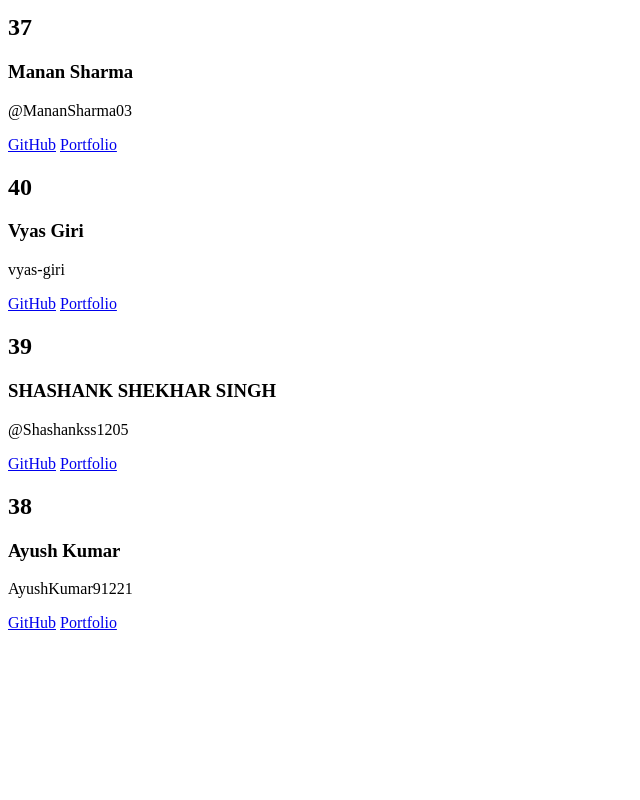
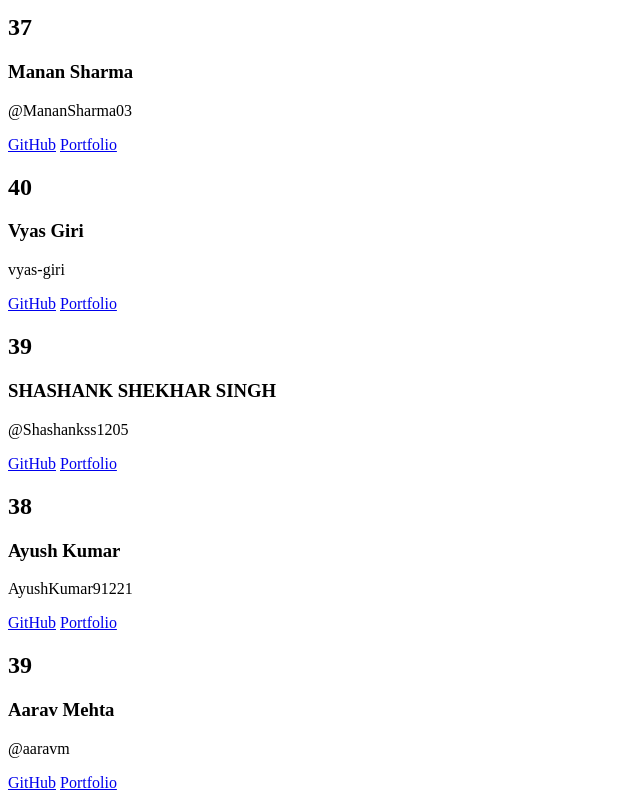
Before and after one commit to CSOC-23/CSOC23-Week-0, a plain HTML site: page index.html in a window 1280 px wide. Shown: the part 8142-8942 px from the top of the page, without its empty margins (0-640 px from the left). Before the commit the page ends 8782 px from the top, so only its background shows below. Drawn offline with nearby package versions, Linux system fonts and the light colour scheme.

Commit message:
adding for @aaravm

```diff
--- a/index.html
+++ b/index.html
@@ -1454,7 +1454,19 @@
 
     </div>
 
-
+    <div class="content">
+      <h2>39</h2>
+      <!-- increment this number in your card -->
+      <h3>Aarav Mehta</h3>
+      <!-- Add your name -->
+      <p>@aaravm</p>
+      <!-- Add your GitHub username -->
+      <a href="https://github.com/aaravm">GitHub</a>
+      <!-- Add your GitHub profile link -->
+      <a href="https://porfoliomanan.netlify.app/">Portfolio</a>
+      <!-- Add your Portfolio profile link -->
+    </div>
+  </div>
 
 
     <script src="https://cdn.jsdelivr.net/npm/less@4.1.1"></script>
```
